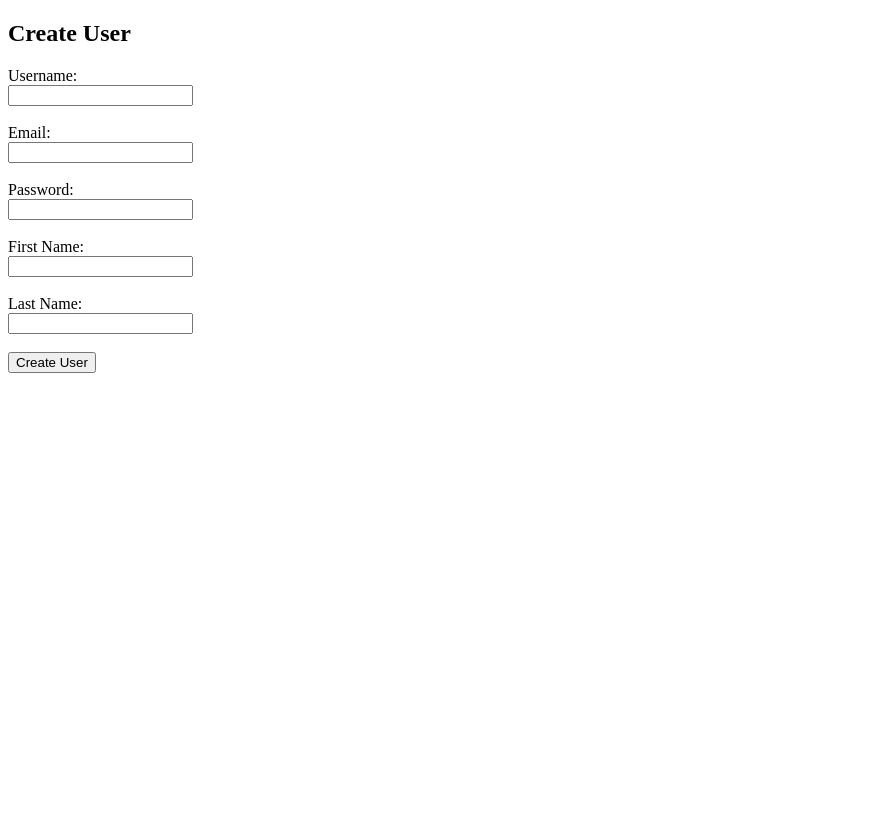
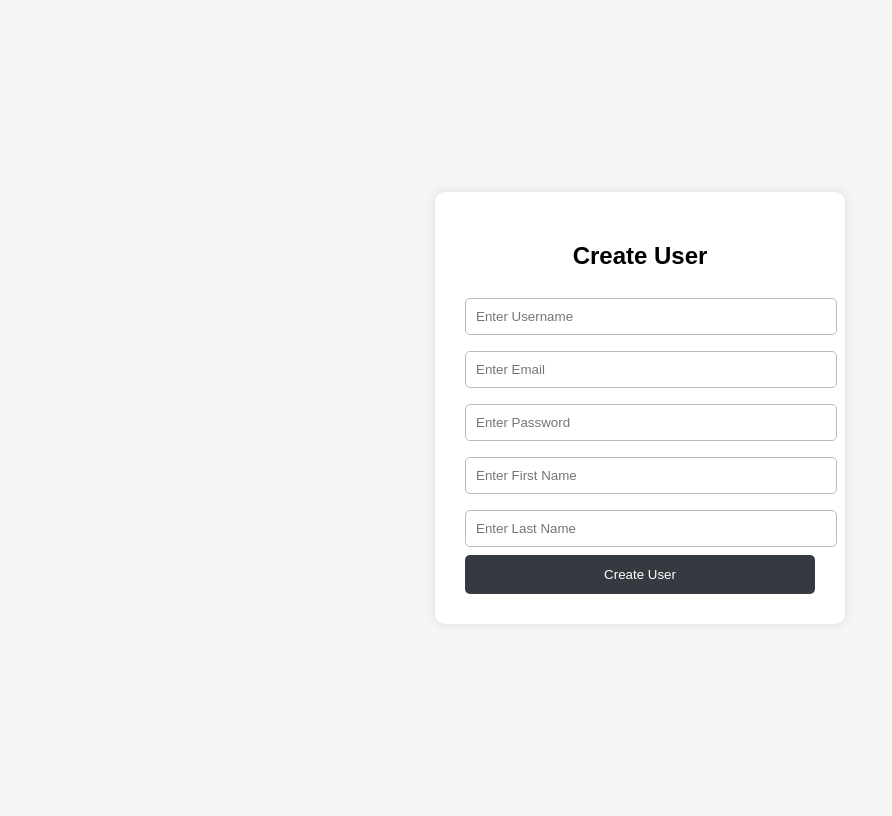
Before and after one commit to ShaliniSingh-debug/gram_punchayat, a Python web app: template frontend/templates/create_user.html in a window 1280 px wide. Shown: the whole page, without its empty margins (0-892 px from the left). Before the commit the page ends 373 px from the top, so only its background shows below. Run offline with Jinja, Linux system fonts and the light colour scheme; the template is opened without the code that fills it, so the values that code supplies are empty.

Commit message:
added user signup page , models, schemas,password_hashed

```diff
--- a/backend/main.py
+++ b/backend/main.py
@@ -1,7 +1,8 @@
 from fastapi import FastAPI
 from contextlib import asynccontextmanager
-from . import models
+from . import models, schemas
 from .database import engine
+from .routers import create_user , login
 
 
 models.Base.metadata.create_all(engine)
@@ -17,3 +18,4 @@ models.Base.metadata.create_all(engine)
 # #     yield
 
 app = FastAPI()
+app.include_router(create_user.router)
--- a/backend/models.py
+++ b/backend/models.py
@@ -1,11 +1,11 @@
 from sqlalchemy import Column , Integer , String , Float , ForeignKey , DateTime
-
+from pydantic import EmailStr
 from sqlalchemy.orm import relationship
 from sqlalchemy.sql import func
 from .database import Base
 
 
-class UserCreate(Base):
+class User(Base):
               __tablename__ = 'users'
               id =  Column(Integer , primary_key = True , index= True)
               username = Column(String, unique=True, index=True)
--- a/frontend/templates/create_user.html
+++ b/frontend/templates/create_user.html
@@ -3,30 +3,96 @@
 <head>
     <meta charset="UTF-8">
     <title>Create User</title>
+    <style>
+        body {
+            font-family: Arial, sans-serif;
+            background: #f5f5f5;
+            display: flex;
+            justify-content: center;
+            align-items: center;
+            height: 100vh;
+        }
+
+        .container {
+            background: white;
+            padding: 30px;
+            border-radius: 10px;
+            width: 350px;
+            box-shadow: 0 0 10px rgba(0,0,0,0.1);
+        }
+
+        h2 {
+            text-align: center;
+        }
+
+        input {
+            width: 100%;
+            margin: 8px 0;
+            padding: 10px;
+            border-radius: 5px;
+            border: 1px solid #bbb;
+        }
+
+        button {
+            width: 100%;
+            padding: 12px;
+            background: #343a40;
+            color: white;
+            border: none;
+            border-radius: 5px;
+            cursor: pointer;
+        }
+
+        button:hover {
+            background: #212529;
+        }
+
+        .error {
+            color: red;
+            text-align: center;
+            margin-bottom: 10px;
+        }
+
+        .success {
+            color: green;
+            text-align: center;
+            margin-bottom: 10px;
+        }
+    </style>
 </head>
+
 <body>
 
-<h2>Create User</h2>
+<div class="container">
 
-<form action="/auth/create-user" method="post">
+    <h2>Create User</h2>
 
-    <label>Username:</label><br>
-    <input type="text" name="username" required><br><br>
+    <!-- Show messages -->
+    {% if error %}
+        <p class="error">{{ error }}</p>
+    {% endif %}
 
-    <label>Email:</label><br>
-    <input type="email" name="email" required><br><br>
+    {% if success %}
+        <p class="success">{{ success }}</p>
+    {% endif %}
 
-    <label>Password:</label><br>
-    <input type="password" name="password" required><br><br>
+    <form method="post" action="/users">
 
-    <label>First Name:</label><br>
-    <input type="text" name="first_name" required><br><br>
+        <input type="text" name="username" placeholder="Enter Username" required>
 
-    <label>Last Name:</label><br>
-    <input type="text" name="last_name" required><br><br>
+        <input type="email" name="email" placeholder="Enter Email">
 
-    <button type="submit">Create User</button>
-</form>
+        <input type="password" name="password" placeholder="Enter Password" required>
+
+        <input type="text" name="first_name" placeholder="Enter First Name">
+
+        <input type="text" name="last_name" placeholder="Enter Last Name">
+
+        <button type="submit">Create User</button>
+
+    </form>
+
+</div>
 
 </body>
 </html>
```
Also changed, not shown: backend/routers/login.py (+13 -0 lines), gram_punchayat_complaints.db (deleted).
